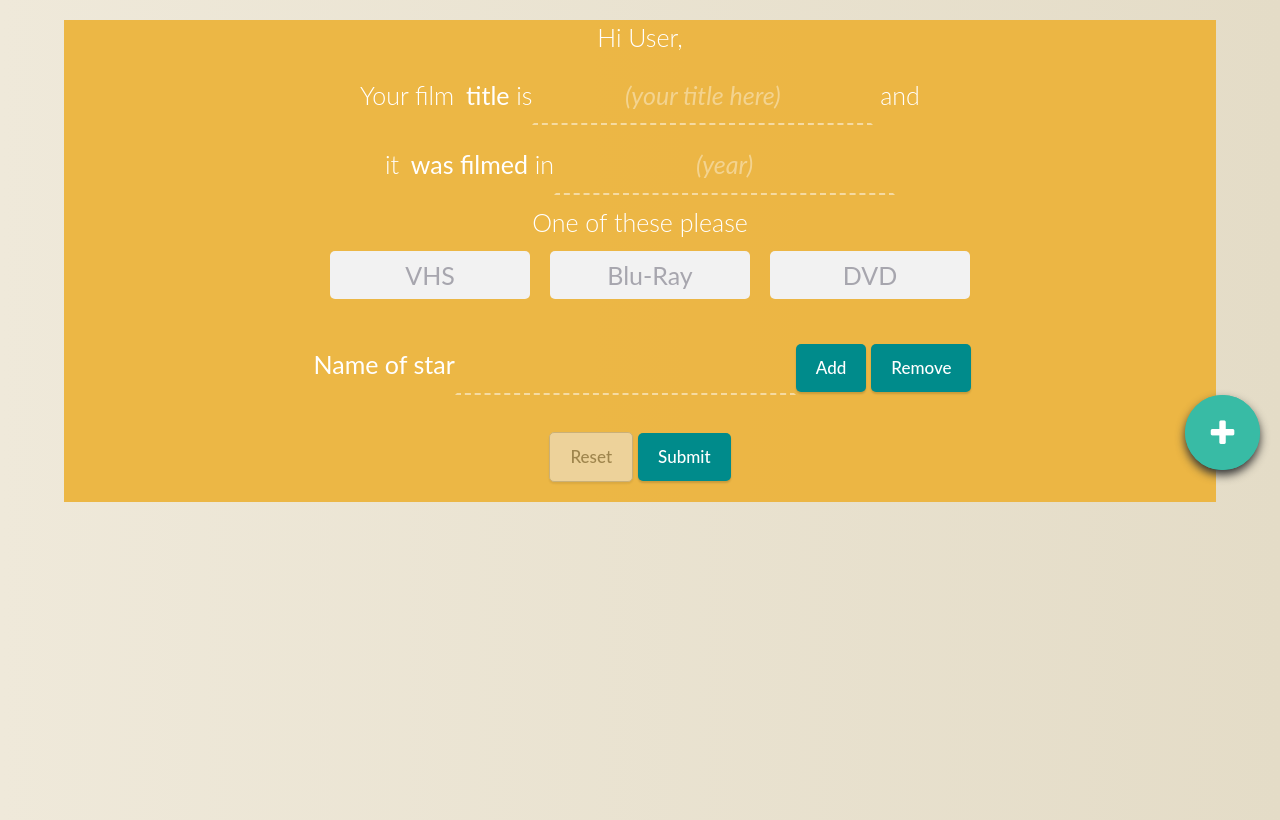
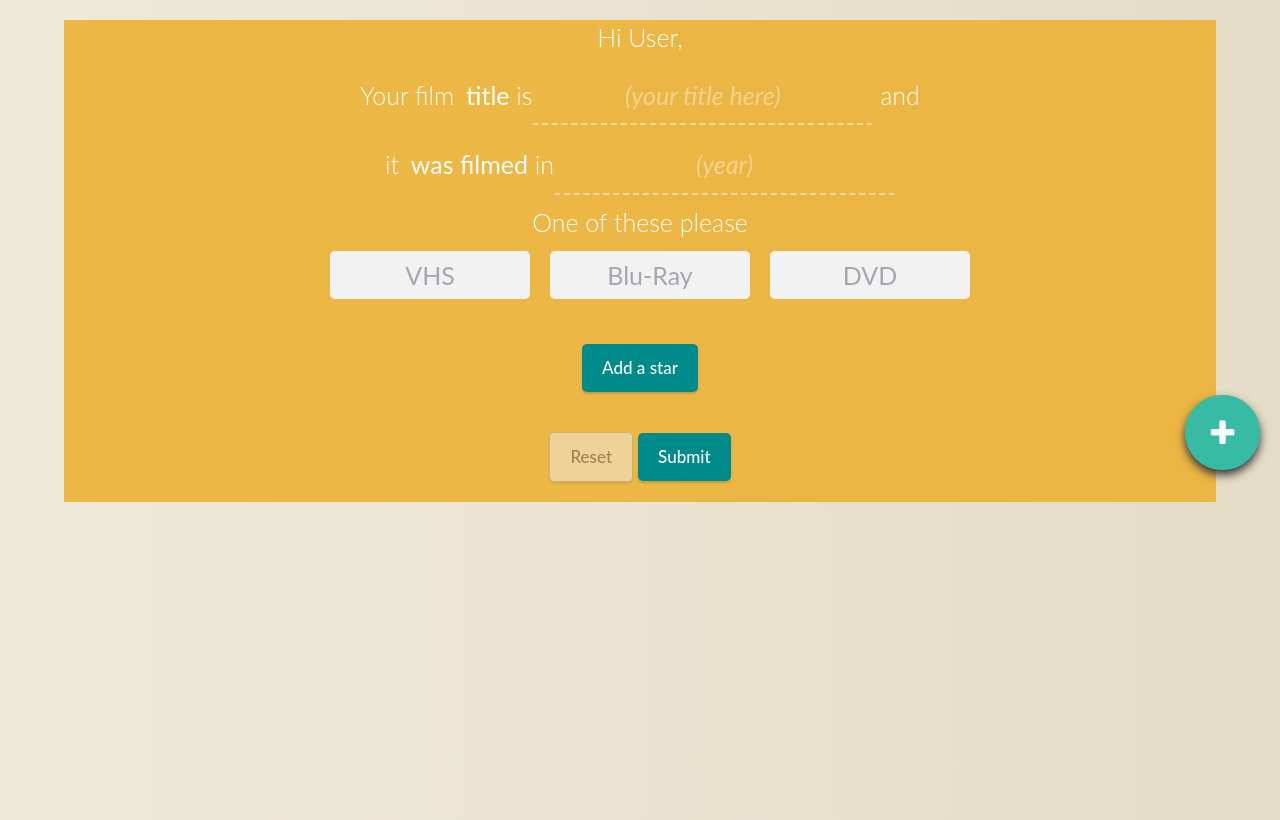
Before and after one commit to Croftyland/100Projects, a React (Create React App) app in the folder react/MovieApp/client/: page /add-movie in a window 1280 px wide. Built offline with nearby package versions, Linux system fonts and the light colour scheme.

Commit message:
fixed stars modal input

```diff
--- a/react/MovieApp/client/src/components/movie-pages/modal.jsx
+++ b/react/MovieApp/client/src/components/movie-pages/modal.jsx
@@ -139,14 +139,14 @@ const ModalForm = (props) => {
           render={(arrayHelpers) => (
             <div>
               {values.stars && values.stars.length > 0 ? (
-                values.stars.map((index) => (
+                values.stars.map((star, index) => (
                   <div key={index}>
                     <label htmlFor="stars">Name of star</label>
                     <Field name={`stars.${index}`} />
                     <button
                       className="add-button"
                       type="button"
-                      onClick={() => arrayHelpers.insert(index)}
+                      onClick={() => arrayHelpers.insert(index, star)}
                     >
                       Add
                     </button>
@@ -192,7 +192,7 @@ const EnhancedForm = withFormik({
     title: "",
     year: "",
     format: "",
-    stars: [""],
+    stars: "",
   }),
   validationSchema: Yup.object().shape({
     title: Yup.string()
```
Also changed, not shown: react/MovieApp/client/src/components/movie-pages/movie-upload.jsx (line endings or trailing spaces).
